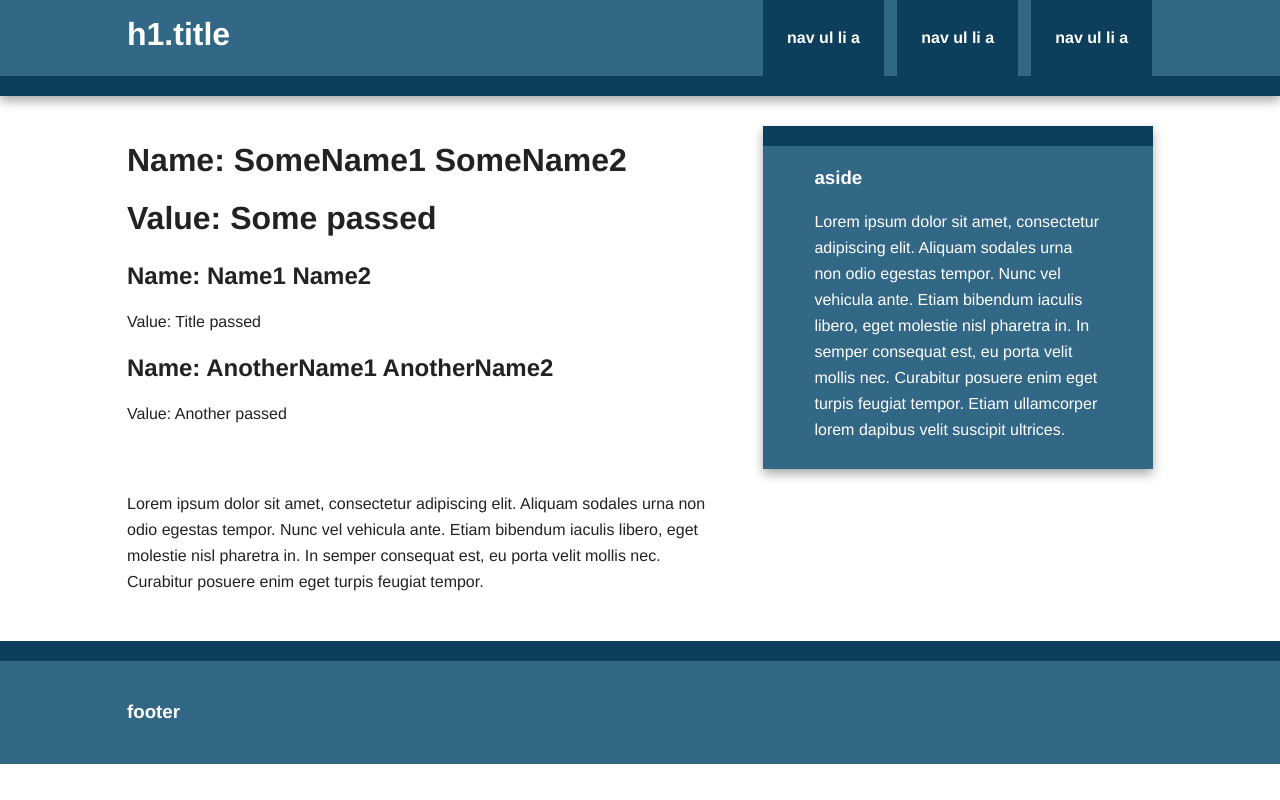
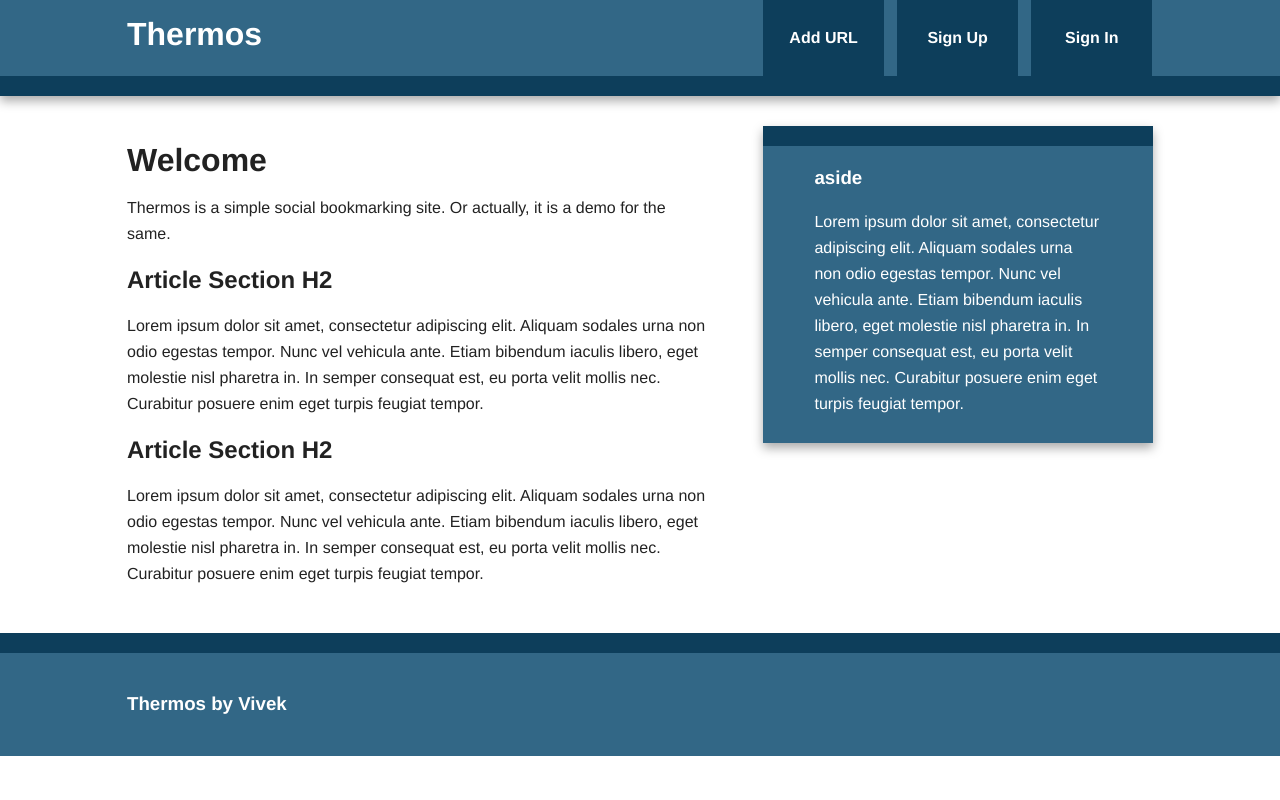
Before and after one commit to viveksjoseph/FlaskDemo---Training, a Flask app: page / in a window 1280 px wide. Run offline with Flask 2, Linux system fonts and the light colour scheme; some libraries are stand-ins or nearby versions.

Commit message:
Commit template Inheritance
Commit template Inheritance

```diff
--- /dev/null
+++ b/thermos/templates/base.html
@@ -0,0 +1,69 @@
+<!doctype html>
+<html class="no-js" lang="">
+    <head>
+        <meta charset="utf-8">
+        <meta http-equiv="X-UA-Compatible" content="IE=edge,chrome=1">
+        <title>{% block title %}{% endblock %}</title>
+        <meta name="description" content="">
+        <meta name="viewport" content="width=device-width, initial-scale=1">
+
+        <link rel="stylesheet" href="../static/css/normalize.min.css">
+        <link rel="stylesheet" href="../static/css/main.css">
+
+        <script src="../static/js/vendor/modernizr-2.8.3-respond-1.4.2.min.js"></script>
+    </head>
+    <body>
+
+        <div class="header-container">
+            <header class="wrapper clearfix">
+                <a href= {{url_for('index') }}>
+                    <h1 class="title">Thermos</h1>
+                </a>
+                <nav>
+                    <ul>
+                        <li><a href= {{ url_for('add') }}>Add URL</a></li>
+                        <li><a href="#">Sign Up</a></li>
+                        <li><a href="#">Sign In</a></li>
+                    </ul>
+                </nav>
+            </header>
+        </div>
+
+        <div class="main-container">
+            <div class="main wrapper clearfix">
+
+                {% block content %}
+                {% endblock %}
+
+                {% block sidebar %}
+                    <aside>
+                        <h3>aside</h3>
+                        <p>Lorem ipsum dolor sit amet, consectetur adipiscing elit. Aliquam sodales urna non odio egestas tempor. Nunc vel vehicula ante. Etiam bibendum iaculis libero, eget molestie nisl pharetra in. In semper consequat est, eu porta velit mollis nec. Curabitur posuere enim eget turpis feugiat tempor.</p>
+                    </aside>
+                {%endblock %}
+
+            </div> <!-- #main -->
+        </div> <!-- #main-container -->
+
+        <div class="footer-container">
+            <footer class="wrapper">
+                <h3>Thermos by Vivek</h3>
+            </footer>
+        </div>
+
+        <script src="//ajax.googleapis.com/ajax/libs/jquery/1.11.2/jquery.min.js"></script>
+        <script>window.jQuery || document.write('<script src="../static/js/vendor/jquery-1.11.2.min.js"><\/script>')</script>
+
+        <script src="../static/js/main.js"></script>
+
+        <!-- Google Analytics: change UA-XXXXX-X to be your site's ID. -->
+        <script>
+            (function(b,o,i,l,e,r){b.GoogleAnalyticsObject=l;b[l]||(b[l]=
+            function(){(b[l].q=b[l].q||[]).push(arguments)});b[l].l=+new Date;
+            e=o.createElement(i);r=o.getElementsByTagName(i)[0];
+            e.src='//www.google-analytics.com/analytics.js';
+            r.parentNode.insertBefore(e,r)}(window,document,'script','ga'));
+            ga('create','UA-XXXXX-X','auto');ga('send','pageview');
+        </script>
+    </body>
+</html>
--- a/thermos/templates/index.html
+++ b/thermos/templates/index.html
@@ -1,81 +1,34 @@
-<!doctype html>
-<html class="no-js" lang="">
-    <head>
-        <meta charset="utf-8">
-        <meta http-equiv="X-UA-Compatible" content="IE=edge,chrome=1">
-        <title></title>
-        <meta name="description" content="">
-        <meta name="viewport" content="width=device-width, initial-scale=1">
+{% extends "base.html" %}
 
-        <link rel="stylesheet" href="../static/css/normalize.min.css">
-        <link rel="stylesheet" href="../static/css/main.css">
+{% block title %}
+Thermos -- Welcome
+{% endblock %}
 
-        <script src="../static/js/vendor/modernizr-2.8.3-respond-1.4.2.min.js"></script>
-    </head>
-    <body>
-
-        <div class="header-container">
-            <header class="wrapper clearfix">
-                <h1 class="title">h1.title</h1>
-                <nav>
-                    <ul>
-                        <li><a href="#">nav ul li a</a></li>
-                        <li><a href="#">nav ul li a</a></li>
-                        <li><a href="#">nav ul li a</a></li>
-                    </ul>
-                </nav>
-            </header>
-        </div>
-
-        <div class="main-container">
-            <div class="main wrapper clearfix">
-
+{% block content %}
     <article>
         <header>
-                        <h1>Name: {{ user }}
-                        <p>Value: {{ titles[0] }}</p>
+            <h1>
+                Welcome
+            </h1>
+            <p>
+                Thermos is a simple social bookmarking site. Or actually, it is a demo for the same.
+            </p>
         </header>
         <section>
-                        <h2>Name: {{ alt_user.firstName }} {{ alt_user.lastName }}</h2>
-                        <p>Value: {{titles[1]}}</p>
+            <h2>
+                Article Section H2
+            </h2>
+            <p>
+                    Lorem ipsum dolor sit amet, consectetur adipiscing elit. Aliquam sodales urna non odio egestas tempor. Nunc vel vehicula ante. Etiam bibendum iaculis libero, eget molestie nisl pharetra in. In semper consequat est, eu porta velit mollis nec. Curabitur posuere enim eget turpis feugiat tempor.
+            </p>
         </section>
         <section>
-                        <h2>Name: {{ third_user.initials() }}</h2>
-                        <p>Value: {{titles[2]}}</p>
+            <h2>
+                Article Section H2
+            </h2>
+            <p>
+                    Lorem ipsum dolor sit amet, consectetur adipiscing elit. Aliquam sodales urna non odio egestas tempor. Nunc vel vehicula ante. Etiam bibendum iaculis libero, eget molestie nisl pharetra in. In semper consequat est, eu porta velit mollis nec. Curabitur posuere enim eget turpis feugiat tempor.
+            </p>
         </section>
-                    <footer>
-                        <h3>article footer h3</h3>
-                        <p>Lorem ipsum dolor sit amet, consectetur adipiscing elit. Aliquam sodales urna non odio egestas tempor. Nunc vel vehicula ante. Etiam bibendum iaculis libero, eget molestie nisl pharetra in. In semper consequat est, eu porta velit mollis nec. Curabitur posuere enim eget turpis feugiat tempor.</p>
-                    </footer>
     </article>
-
-                <aside>
-                    <h3>aside</h3>
-                    <p>Lorem ipsum dolor sit amet, consectetur adipiscing elit. Aliquam sodales urna non odio egestas tempor. Nunc vel vehicula ante. Etiam bibendum iaculis libero, eget molestie nisl pharetra in. In semper consequat est, eu porta velit mollis nec. Curabitur posuere enim eget turpis feugiat tempor. Etiam ullamcorper lorem dapibus velit suscipit ultrices.</p>
-                </aside>
-
-            </div> <!-- #main -->
-        </div> <!-- #main-container -->
-
-        <div class="footer-container">
-            <footer class="wrapper">
-                <h3>footer</h3>
-            </footer>
-        </div>
-
-        <script src="//ajax.googleapis.com/ajax/libs/jquery/1.11.2/jquery.min.js"></script>
-        <script>window.jQuery || document.write('<script src="../static/js/vendor/jquery-1.11.2.min.js"><\/script>')</script>
-
-        <script src="../static/js/main.js"></script>
-
-        <!-- Google Analytics: change UA-XXXXX-X to be your site's ID. -->
-        <script>
-            (function(b,o,i,l,e,r){b.GoogleAnalyticsObject=l;b[l]||(b[l]=
-            function(){(b[l].q=b[l].q||[]).push(arguments)});b[l].l=+new Date;
-            e=o.createElement(i);r=o.getElementsByTagName(i)[0];
-            e.src='//www.google-analytics.com/analytics.js';
-            r.parentNode.insertBefore(e,r)}(window,document,'script','ga'));
-            ga('create','UA-XXXXX-X','auto');ga('send','pageview');
-        </script>
-    </body>
-</html>
+{% endblock %}
--- a/thermos/thermos.py
+++ b/thermos/thermos.py
@@ -13,6 +13,7 @@
     def __str__(self):
         return self.firstName + " " +self.lastName
 
+# Basic View
 @app.route('/')
 @app.route('/index')
 def index():
@@ -21,5 +22,10 @@
                                         alt_user = User("Name1", "Name2"),
                                         third_user = User("AnotherName1", "AnotherName2"))
 
+# Bookmarks View
+@app.route('/add')
+def add():
+    return render_template('add.html')
+
 if __name__ == '__main__':
     app.run(debug=True)
```
Also changed, not shown: thermos/templates/add.html (added, +18 -0 lines). Lines whose indentation alone changed are shown as unchanged.
